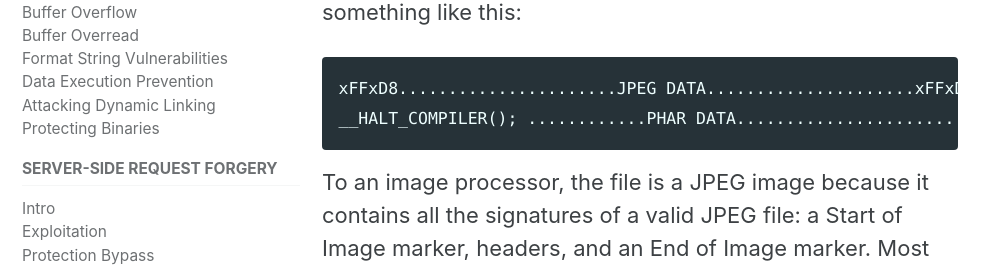
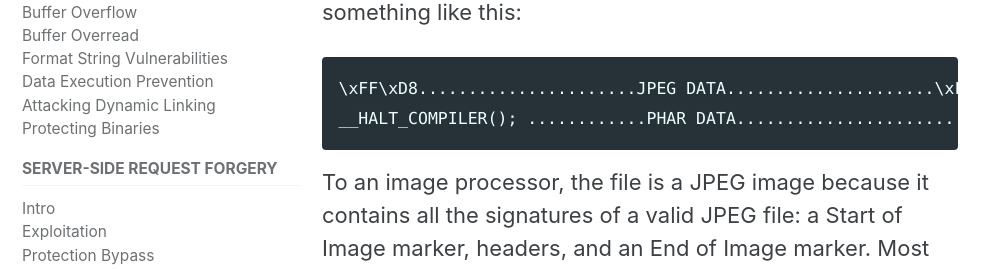
Before and after one commit to vkili/blog, a Jekyll site: the page built from _posts/2020-09-22-polyglot.md, in a window 1280 px wide and 900 px high, scrolled down 5111 px. Shown: the part 181-450 px from the top of the window, without its empty margins (0-999 px from the left). Built offline with Jekyll 4.4.1, drawn with Linux system fonts in a browser that asks for light colours; cached includes are drawn as plain includes.

Commit message:
polyglot

````diff
--- a/_posts/2020-09-22-polyglot.md
+++ b/_posts/2020-09-22-polyglot.md
@@ -98,7 +98,7 @@ A Phar-JPEG file is possible due to the flexibility in the Phar format's specifi
 This means that the stub section of the Phar can be used to inject dummy data in order to disguise the file as a JPEG. Let's say we inject a valid JPEG image in the stub section of the Phar before \_\_HALT_COMPILER();. Now the file looks something like this:
 
 ```
-xFFxD8......................JPEG DATA.....................xFFxD9
+\xFF\xD8......................JPEG DATA.....................\xFF\xD8
 __HALT_COMPILER(); ............PHAR DATA............................
 ```
 
````
